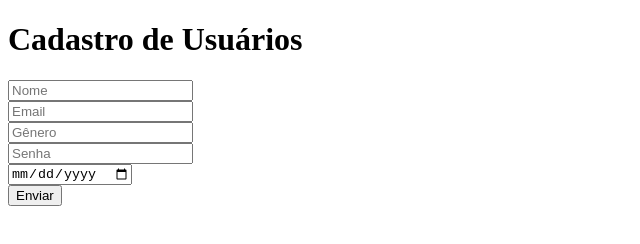
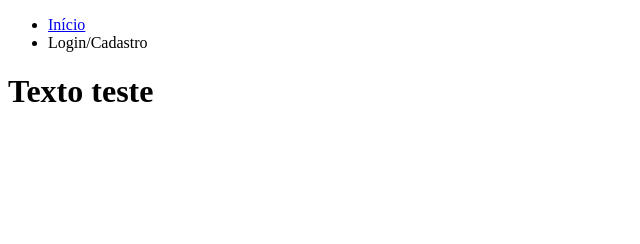
Before and after one commit to jaobrabo123/site123test, a website: page public/index.html in a window 1280 px wide. Shown: the whole page, without its empty margins (0-640 px from the left). Drawn offline with Linux system fonts and the light colour scheme.

Commit message:
pagina de login separado

```diff
--- a/public/index.html
+++ b/public/index.html
@@ -3,34 +3,17 @@
 <head>
     <meta charset="UTF-8">
     <meta name="viewport" content="width=device-width, initial-scale=1.0">
-    <title>Cadastro</title>
+    <title>Super Mini-Games</title>
 </head>
 <body>
-    <h1>Cadastro de Usuários</h1>
-    <input type="text" id="nome" placeholder="Nome"><br>
-    <input type="email" id="email" placeholder="Email"><br>
-    <input type="text" id="genero" placeholder="Gênero"><br>
-    <input type="password" id="senha" placeholder="Senha"><br>
-    <input type="date" id="nasc"><br>
-    <button onclick="enviarUsuario()">Enviar</button>
-
-    <script>
-    function enviarUsuario() {
-        const nome = document.querySelector('#nome').value
-        const email = document.querySelector('#email').value
-        const genero = document.querySelector('#genero').value
-        const senha = document.querySelector('#senha').value
-        const nasc = document.querySelector('#nasc').value
-
-        fetch('/usuarios', {
-            method: 'POST',
-            headers: { 'Content-Type': 'application/json' },
-            body: JSON.stringify({ nome, email, senha, genero, nasc })
-        })
-        .then(res => res.text())
-        .then(msg => alert(msg))
-        .catch(err => alert('Erro: ' + err))
-    }
-    </script>
+    <header>
+        <nav>
+            <ul>
+                <li><a href="#home">Início</a></li>
+                <li><a href="https://site-teste-6op7.onrender.com/login.html"></a>Login/Cadastro</li>
+            </ul>
+        </nav>
+    </header>
+    <h1>Texto teste</h1>
 </body>
 </html>
```
Also changed, not shown: public/login.html (added, +36 -0 lines).
